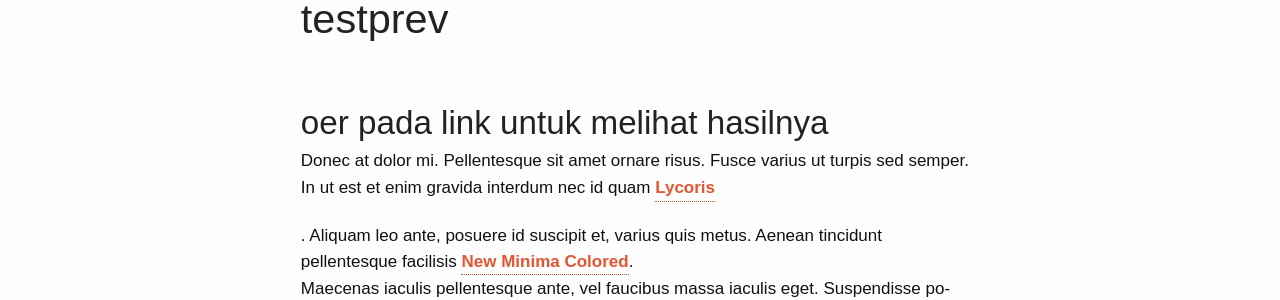
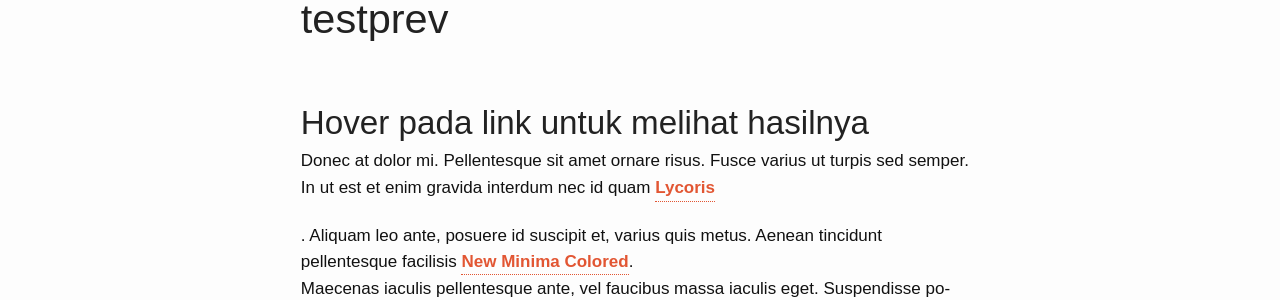
Before and after one commit to vsevkayf/OmarKhayyam, a Jekyll site: the page built from pages/testprev.html, in a window 1280 px wide. Shown: the part 423-723 px from the top of the page. Built offline with Jekyll 4.4.1, drawn with Linux system fonts in a browser that asks for light colours; nearby versions of some CDN libraries; some web fonts are replaced.

Commit message:
Update testprev.html

```diff
--- a/pages/testprev.html
+++ b/pages/testprev.html
@@ -84,7 +84,7 @@ a:hover .link-preview-wrapper {
 }</style></head><body>
 
   <div class="post-body">
-    <h2 class="post-title">oer pada link untuk melihat hasilnya</h2>
+    <h2 class="post-title">Hover pada link untuk melihat hasilnya</h2>
     <p id="p1">Donec at dolor mi. Pellentesque sit amet ornare risus. Fusce varius ut turpis sed semper. In ut est et enim gravida interdum nec id quam <a href="http://lycoris9.blogspot.com">Lycoris<div style="width: 256px; height: 144px; top: 17.5px; left: -99px;" class="link-preview-wrapper"><div class="link-preview-loading"></div><iframe src="http://lycoris9.blogspot.com" style="width: 400%; height: 400%; transform: scale(0.25); background-color: rgb(255, 255, 255);" class="link-preview-frame"></iframe><div class="link-preview-cover"></div></div></a>. Aliquam leo ante, posuere id suscipit et, varius quis metus. Aenean tincidunt pellentesque facilisis <a href="http://minima9.blogspot.com">New Minima Colored<div style="width: 256px; height: 144px; top: 17.5px; left: -43px;" class="link-preview-wrapper"><div class="link-preview-loading"></div><iframe src="http://minima9.blogspot.com" style="width: 400%; height: 400%; transform: scale(0.25); background-color: rgb(255, 255, 255);" class="link-preview-frame"></iframe><div class="link-preview-cover"></div></div></a>.</p>
     <p id="p2">Maecenas iaculis pellentesque ante, vel faucibus massa iaculis eget. Suspendisse potenti. Quisque auctor, turpis ut auctor tempus, iam ante pharetra dui, eleifend posuere tellus metus et lorem <a href="http://minima8.blogspot.com">Minima<div style="width: 256px; height: 144px; top: 17.5px; left: -98.5px;" class="link-preview-wrapper"><div class="link-preview-loading"></div><iframe src="http://minima8.blogspot.com" style="width: 400%; height: 400%; transform: scale(0.25); background-color: rgb(255, 255, 255);" class="link-preview-frame"></iframe><div class="link-preview-cover"></div></div></a>.</p>
     <p>Class aptent taciti sociosqu ad litora torquent per conubia nostra, per inceptos himenaeos.</p>
```
